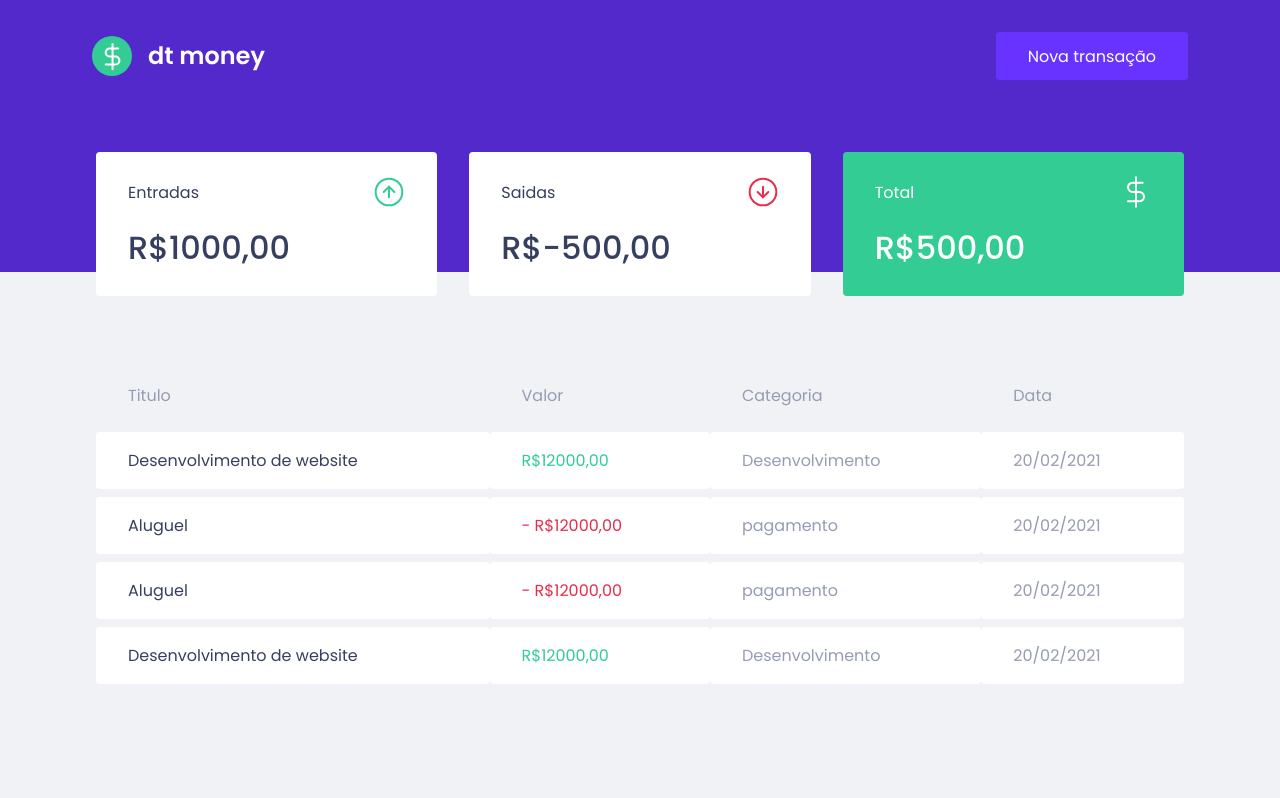
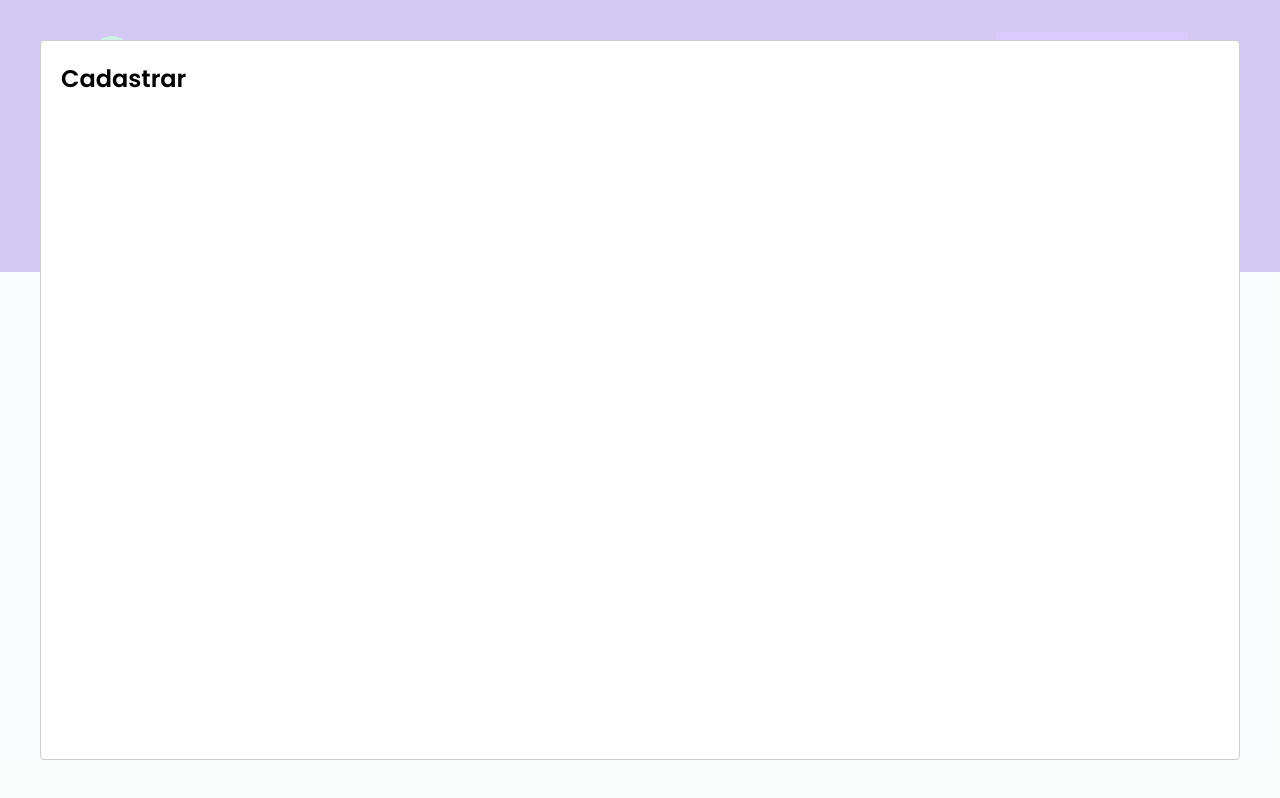
Before and after one commit to EvertonCarvalho1/dtmoney, a React (Create React App) app: page / in a window 1280 px wide. Both pictures are taken after a click on the button "Nova transação". Built offline with nearby package versions, Linux system fonts and the light colour scheme; no server answers; what miragejs would draw is missing.

Commit message:
✨ Configurando modal de criação

```diff
--- a/package.json
+++ b/package.json
@@ -7,6 +7,7 @@
     "miragejs": "^0.1.43",
     "react": "^17.0.2",
     "react-dom": "^17.0.2",
+    "react-modal": "^3.14.4",
     "react-scripts": "5.0.0",
     "styled-components": "^5.3.3",
     "web-vitals": "^2.1.4"
@@ -19,6 +20,7 @@
     "@types/node": "^16.11.22",
     "@types/react": "^17.0.38",
     "@types/react-dom": "^17.0.11",
+    "@types/react-modal": "^3.13.1",
     "@types/styled-components": "^5.1.21",
     "typescript": "^4.5.5"
   },
--- a/src/App.tsx
+++ b/src/App.tsx
@@ -1,14 +1,34 @@
-import React from 'react';
+import React, { useState } from 'react';
+import Modal from 'react-modal';
 import { Dashboard } from './components/Dashboard';
 import { Header } from './components/Header';
 import { GlobalStyle } from './styles/global';
 
+Modal.setAppElement('#root');
 
 export function App() {
+  const [isNewTransactionModalOpen, setIsNewTransactionModalOpen] = useState(false);
+
+  function handleOpenNewTransactionModal(){
+      setIsNewTransactionModalOpen(true)
+  }
+
+  function handleCloseNewTransactionModal(){
+      setIsNewTransactionModalOpen(false)
+  }
+
   return (
     <>
-      <Header/>
+      <Header
+        onOpenNewTransactionModal={handleOpenNewTransactionModal}
+      />
       <Dashboard/>
+      <Modal
+      isOpen={isNewTransactionModalOpen}
+      onRequestClose={handleCloseNewTransactionModal}
+      >
+      <h2>Cadastrar</h2>
+      </Modal>
       <GlobalStyle/>
     </>
   );
--- a/src/components/Header/index.tsx
+++ b/src/components/Header/index.tsx
@@ -1,13 +1,21 @@
-import logoImg from '../../assets/logo.svg'
-import { Container, Content} from './styles'
+import { useState } from 'react';
+import logoImg from '../../assets/logo.svg';
+import { Container, Content} from './styles';
 
-export function Header() {
+interface HeaderProps{
+    onOpenNewTransactionModal: () => void;
+}
+
+export function Header({onOpenNewTransactionModal} : HeaderProps) {
+
     return(
         <Container>
            <Content>
                 <img src={logoImg} alt="dt money"/>
-
-                <button type="button">
+                <button
+                type="button"
+                onClick={onOpenNewTransactionModal}
+                >
                     Nova transação
                 </button>
             </Content>
```
Also changed, not shown: 1 other file (tests, documents, lock files or other folders).
